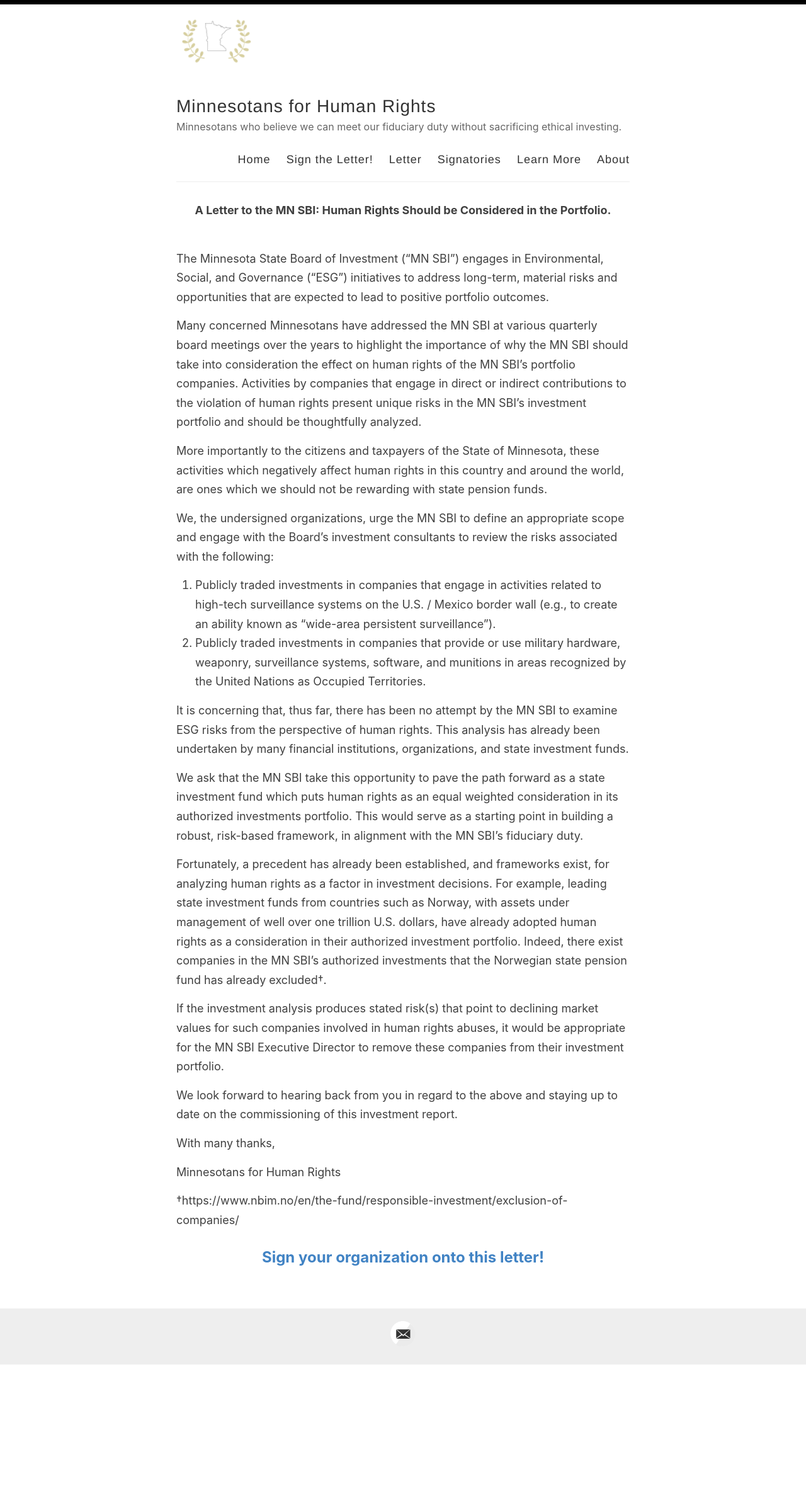
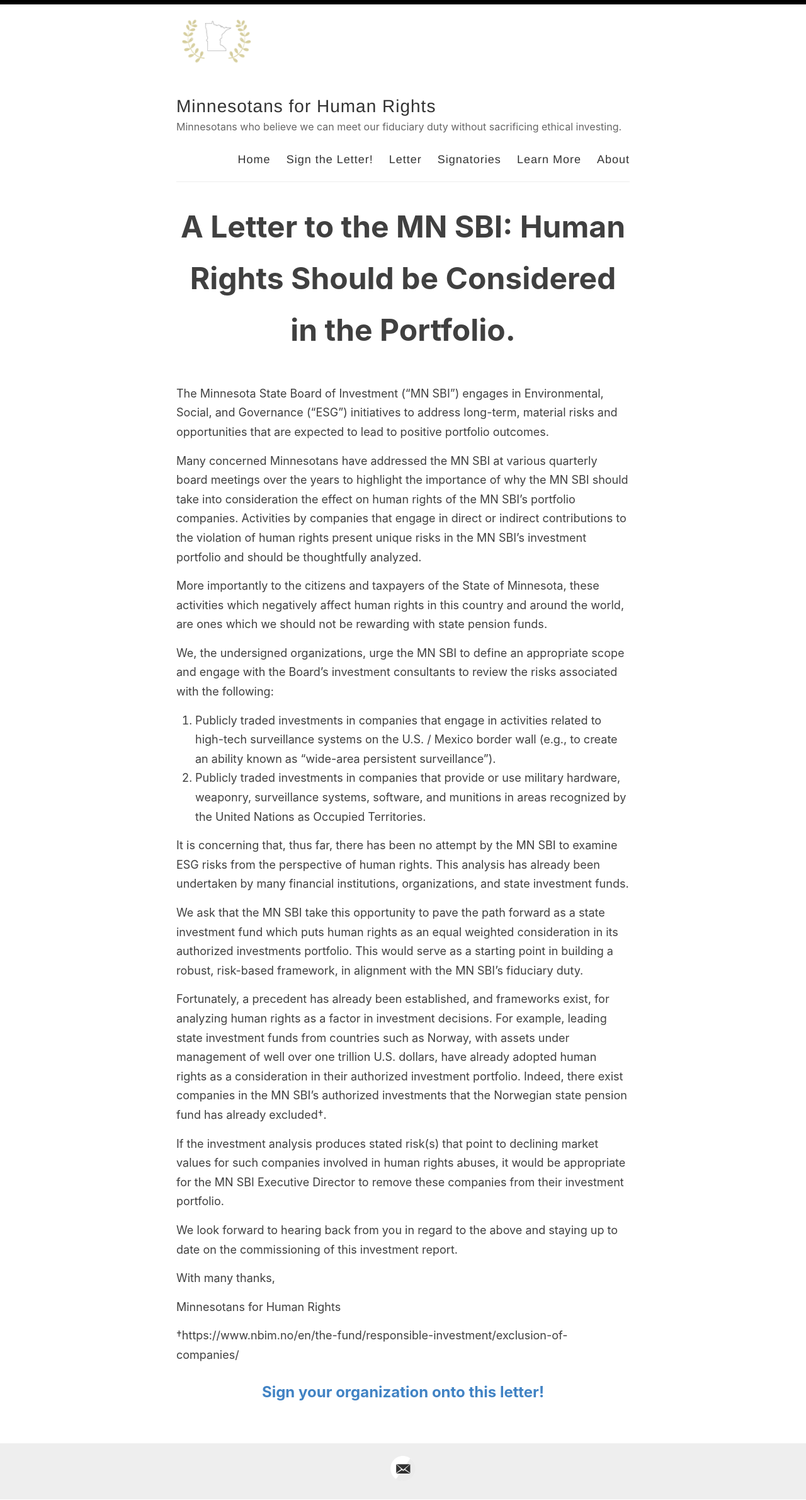
Before and after one commit to adamrahim/adamrahim.github.io, a Jekyll site: the page built from _posts/2020-12-25-letter.md, in a window 1280 px wide. Shown: the whole page at 63% size. Built offline with Jekyll 4.4.1, drawn with Linux system fonts in a browser that asks for light colours; before the commit the page ends 2167 px from its top, so only the background shows below that.

Commit message:
Update 2020-12-25-letter.md

```diff
--- a/_posts/2020-12-25-letter.md
+++ b/_posts/2020-12-25-letter.md
@@ -3,7 +3,7 @@
 title: ""
 permalink: /letter/
 ---
-<center><b>A Letter to the MN SBI: Human Rights Should be Considered in the Portfolio.</b></center>
+<center><font size="40"><b>A Letter to the MN SBI: Human Rights Should be Considered in the Portfolio.</b></font></center>
 &nbsp;
 The Minnesota State Board of Investment (“MN SBI”) engages in Environmental, Social, and Governance (“ESG”) initiatives to address long-term, material risks and opportunities that are expected to lead to positive portfolio outcomes.
 
```
